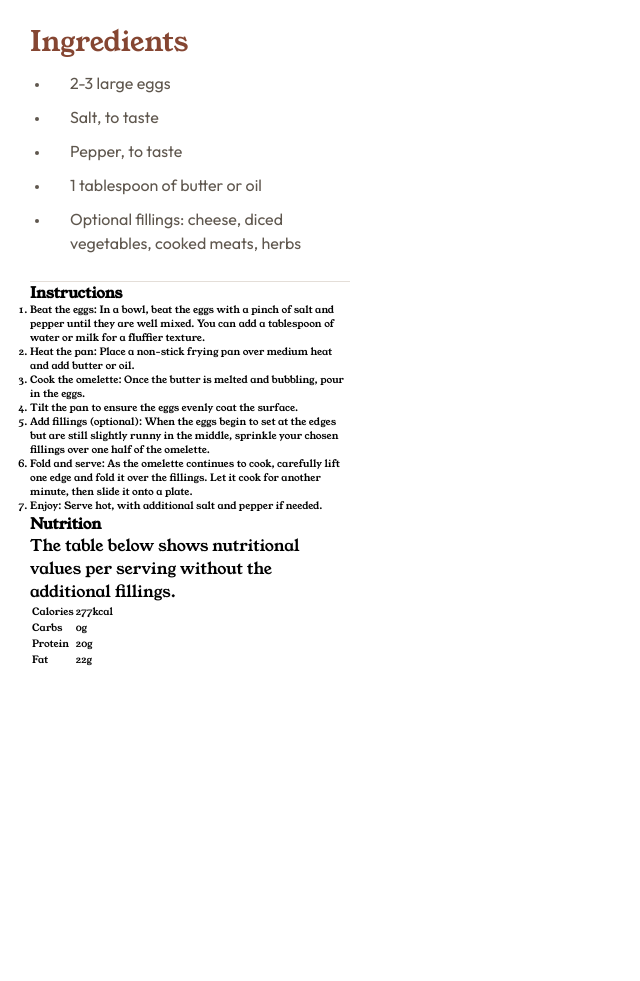
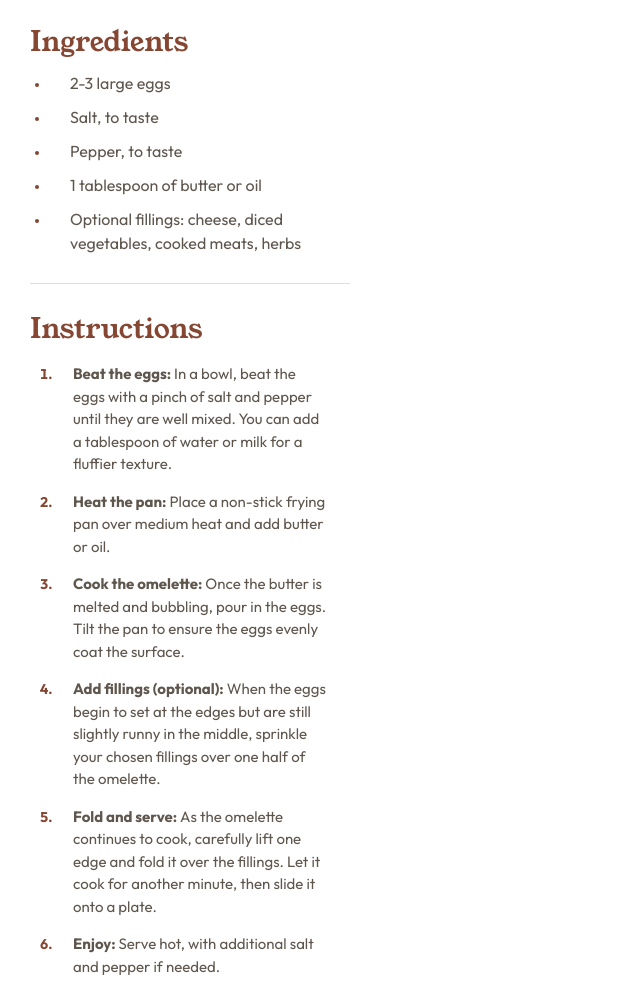
Before and after one commit to Makkatlahi/recipe-page_webdevmentor, a plain HTML site: page index.html in a window 1280 px wide. Shown: the part 659-1640 px from the top of the page, without its empty margins (0-640 px from the left). Before the commit the page ends 1328 px from the top, so only its background shows below. Drawn offline with Linux system fonts and the light colour scheme.

Commit message:
Enhance instruction formatting and styles for improved readability

```diff
--- a/index.html
+++ b/index.html
@@ -61,33 +61,30 @@
           <h2 class="instructions__title">Instructions</h2>
           <ol class="instructions__list">
             <li class="instructions__list-item">
-              Beat the eggs: In a bowl, beat the eggs with a pinch of salt and
+              <b>Beat the eggs: </b>In a bowl, beat the eggs with a pinch of salt and
               pepper until they are well mixed. You can add a tablespoon of
               water or milk for a fluffier texture.
             </li>
             <li class="instructions__list-item">
-              Heat the pan: Place a non-stick frying pan over medium heat and
+              <b>Heat the pan:</b> Place a non-stick frying pan over medium heat and
               add butter or oil.
             </li>
             <li class="instructions__list-item">
-              Cook the omelette: Once the butter is melted and bubbling, pour in
-              the eggs.
+              <b>Cook the omelette:</b> Once the butter is melted and bubbling, pour in
+              the eggs. Tilt the pan to ensure the eggs evenly coat the surface.
             </li>
             <li class="instructions__list-item">
-              Tilt the pan to ensure the eggs evenly coat the surface.
-            </li>
-            <li class="instructions__list-item">
-              Add fillings (optional): When the eggs begin to set at the edges
+              <b>Add fillings (optional):</b> When the eggs begin to set at the edges
               but are still slightly runny in the middle, sprinkle your chosen
               fillings over one half of the omelette.
             </li>
             <li class="instructions__list-item">
-              Fold and serve: As the omelette continues to cook, carefully lift
+              <b>Fold and serve: </b>As the omelette continues to cook, carefully lift
               one edge and fold it over the fillings. Let it cook for another
               minute, then slide it onto a plate.
             </li>
             <li class="instructions__list-item">
-              Enjoy: Serve hot, with additional salt and pepper if needed.
+              <b>Enjoy:</b> Serve hot, with additional salt and pepper if needed.
             </li>
           </ol>
         </section>
--- a/style.css
+++ b/style.css
@@ -108,6 +108,7 @@ p {
   width: 32rem;
   margin-left: 3rem;
   margin-top: -1rem;
+
   .ingredients {
     .ingredients__title {
       font-size: 2.8rem;
@@ -118,7 +119,7 @@ p {
       line-height: 1.5;
       border-bottom: 1px solid var(--Stone-150);
       width: 100%;
-      padding-bottom: 2.6rem;
+      padding-bottom: 2.8rem;
 
       .ingredients__list-item {
         display: list-item;
@@ -132,14 +133,41 @@ p {
       }
       .ingredients__list-item::marker {
         font-size: 1.2rem;
+        color: var(--Brown-800);
       }
     }
   }
   .instructions {
+    display: flex;
+    flex-direction: column;
+    margin-top: 3rem;
+
     .instructions__title {
+      font-size: 2.8rem;
+      color: var(--Brown-800);
+      font-weight: 400;
+      margin-top: -0.5rem;
     }
     .instructions__list {
+      line-height: 1.5;
+      border-bottom: 1px solid var(--Stone-150);
+      width: 93%;
+      padding-bottom: 3.5rem;
+
       .instructions__list-item {
+        display: list-item;
+        font-family: var(--outfit);
+        font-size: 1.5rem;
+        color: var(--Stone-600);
+        font-weight: 400;
+        padding-left: 1.8rem;
+        margin-top: 1.5rem;
+        margin-left: 2.5rem;
+      }
+      .instructions__list-item::marker {
+        font-size: 1.4rem;
+        color: var(--Brown-800);
+        font-weight: bold;
       }
     }
   }
```
